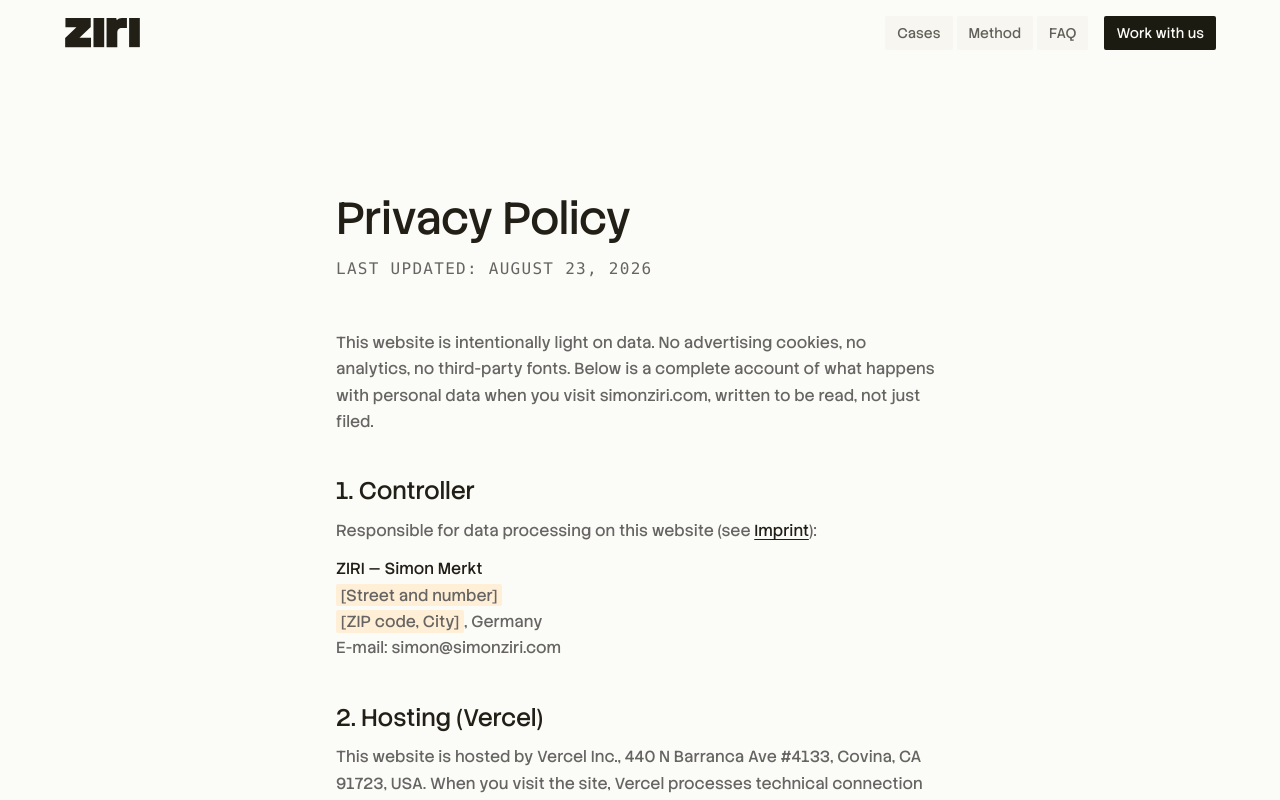
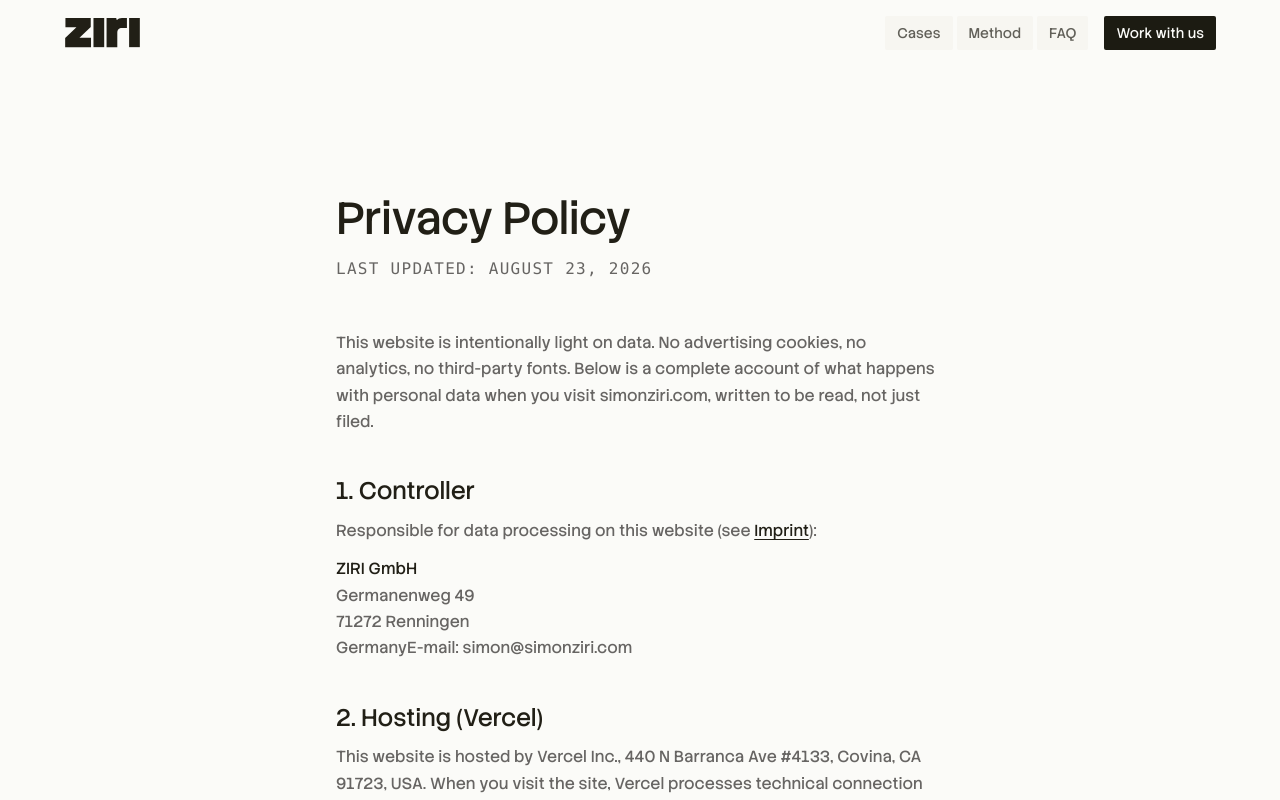
Before and after one commit to simonziri/ziri-website, a Next.js app: page /privacy in a window 1280 px wide. Shown: the top 800 px of the page. Built offline with nearby package versions, Linux system fonts and the light colour scheme.

Commit message:
Update privacy page contact information

```diff
--- a/src/app/privacy/page.tsx
+++ b/src/app/privacy/page.tsx
@@ -37,12 +37,13 @@ export default function PrivacyPage() {
             <a href="/imprint">Imprint</a>):
           </p>
           <p>
-            <strong>ZIRI — Simon Merkt</strong>
+            <strong>ZIRI GmbH</strong>
             <br />
-            <span className={legal.placeholder}>[Street and number]</span>
+            <span>Germanenweg 49</span>
             <br />
-            <span className={legal.placeholder}>[ZIP code, City]</span>, Germany
+            <span>71272 Renningen</span>
             <br />
+            <span>Germany</span>
             E-mail: simon@simonziri.com
           </p>
 
```
